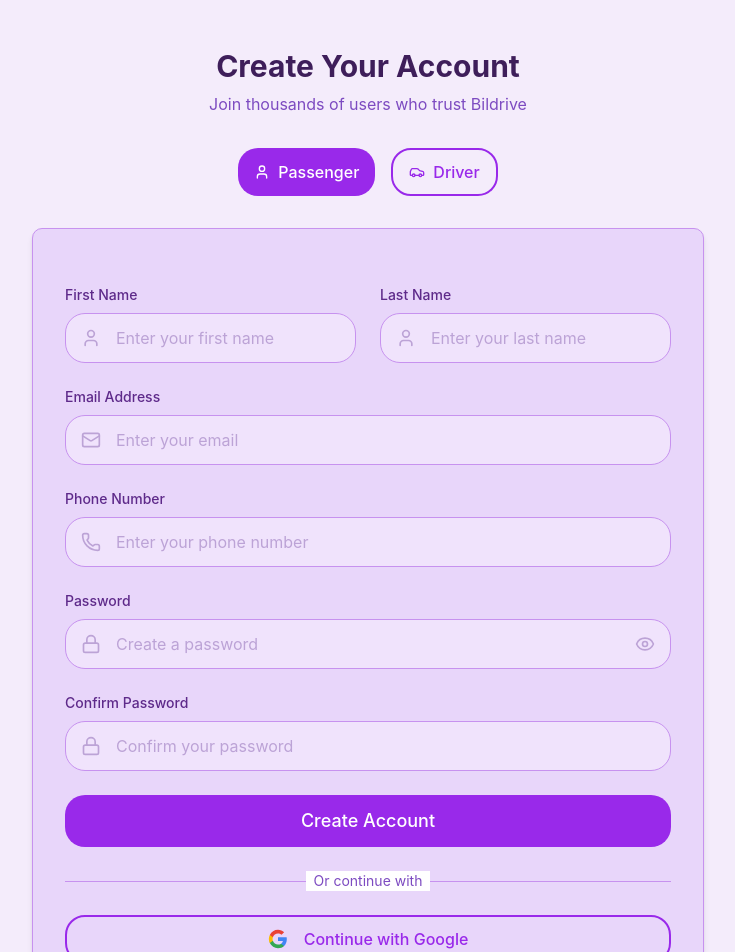
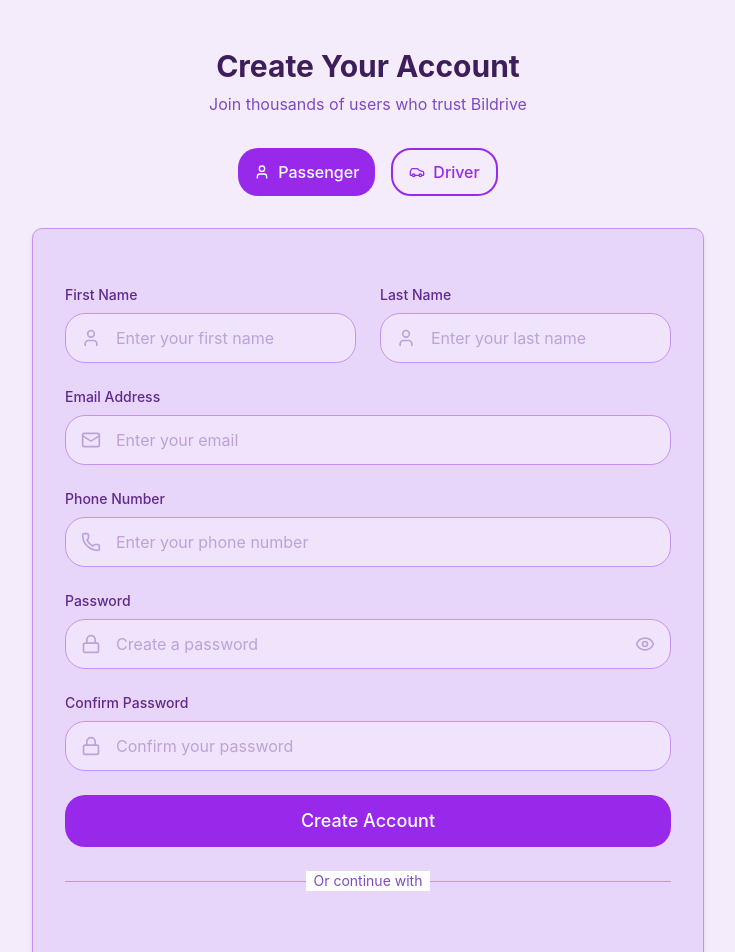
Before and after one commit to Bilalik369/BilDRIVE, a React (Create React App) app in the folder frontend/: page /auth/register in a window 1280 px wide. Shown: the top 952 px of the page, without its empty margins (272-1007 px from the left). Built offline with nearby package versions, Linux system fonts and the light colour scheme; no server answers.

Commit message:
ajoute la parte de conection avc google

```diff
--- a/frontend/src/components/auth/SocialLogin.jsx
+++ b/frontend/src/components/auth/SocialLogin.jsx
@@ -1,21 +1,16 @@
 import { useDispatch } from "react-redux"
 import { useNavigate } from "react-router-dom"
-import { useGoogleLogin } from "@react-oauth/google"
+import { GoogleLogin } from "@react-oauth/google"
 import { toast } from "react-hot-toast"
-import Button from "../ui/Button"
 import { socialLogin } from "../../redux/slices/authSlice"
 
 const SocialLogin = () => {
   const dispatch = useDispatch()
   const navigate = useNavigate()
 
-
-  const handleGoogleLogin = useGoogleLogin({
-    onSuccess: async (credentialResponse) => {
+  const handleGoogleSuccess = async (credentialResponse) => {
     try {
-
-        const idToken = credentialResponse.access_token
-
+      const idToken = credentialResponse.credential
 
       const result = await dispatch(socialLogin({
         provider: 'google',
@@ -30,46 +25,28 @@ const SocialLogin = () => {
         navigate("/dashboard")
       }
     } catch (error) {
-
       console.error('Google login error:', error)
       toast.error(error || "Google login failed. Please try again.")
     }
-    },
-    onError: (error) => {
+  }
 
+  const handleGoogleError = (error) => {
     console.error('Google OAuth error:', error)
     toast.error("Google authentication failed. Please try again.")
   }
-  })
 
   return (
     <div className="space-y-3">
-      <Button
-        variant="outline"
-        className="w-full flex items-center justify-center space-x-2 bg-transparent"
-        onClick={() => handleGoogleLogin()}
-      >
-
-        <svg className="w-5 h-5" viewBox="0 0 24 24">
-          <path
-            fill="#4285F4"
-            d="M22.56 12.25c0-.78-.07-1.53-.2-2.25H12v4.26h5.92c-.26 1.37-1.04 2.53-2.21 3.31v2.77h3.57c2.08-1.92 3.28-4.74 3.28-8.09z"
+      <GoogleLogin
+        onSuccess={handleGoogleSuccess}
+        onError={handleGoogleError}
+        useOneTap
+        theme="outline"
+        size="large"
+        text="continue_with"
+        shape="rectangular"
+        width="100%"
       />
-          <path
-            fill="#34A853"
-            d="M12 23c2.97 0 5.46-.98 7.28-2.66l-3.57-2.77c-.98.66-2.23 1.06-3.71 1.06-2.86 0-5.29-1.93-6.16-4.53H2.18v2.84C3.99 20.53 7.7 23 12 23z"
-          />
-          <path
-            fill="#FBBC05"
-            d="M5.84 14.09c-.22-.66-.35-1.36-.35-2.09s.13-1.43.35-2.09V7.07H2.18C1.43 8.55 1 10.22 1 12s.43 3.45 1.18 4.93l2.85-2.22.81-.62z"
-          />
-          <path
-            fill="#EA4335"
-            d="M12 5.38c1.62 0 3.06.56 4.21 1.64l3.15-3.15C17.45 2.09 14.97 1 12 1 7.7 1 3.99 3.47 2.18 7.07l3.66 2.84c.87-2.6 3.3-4.53 6.16-4.53z"
-          />
-        </svg>
-        <span>Continue with Google</span>
-      </Button>
     </div>
   )
 }
```
Lines whose indentation alone changed are shown as unchanged.
